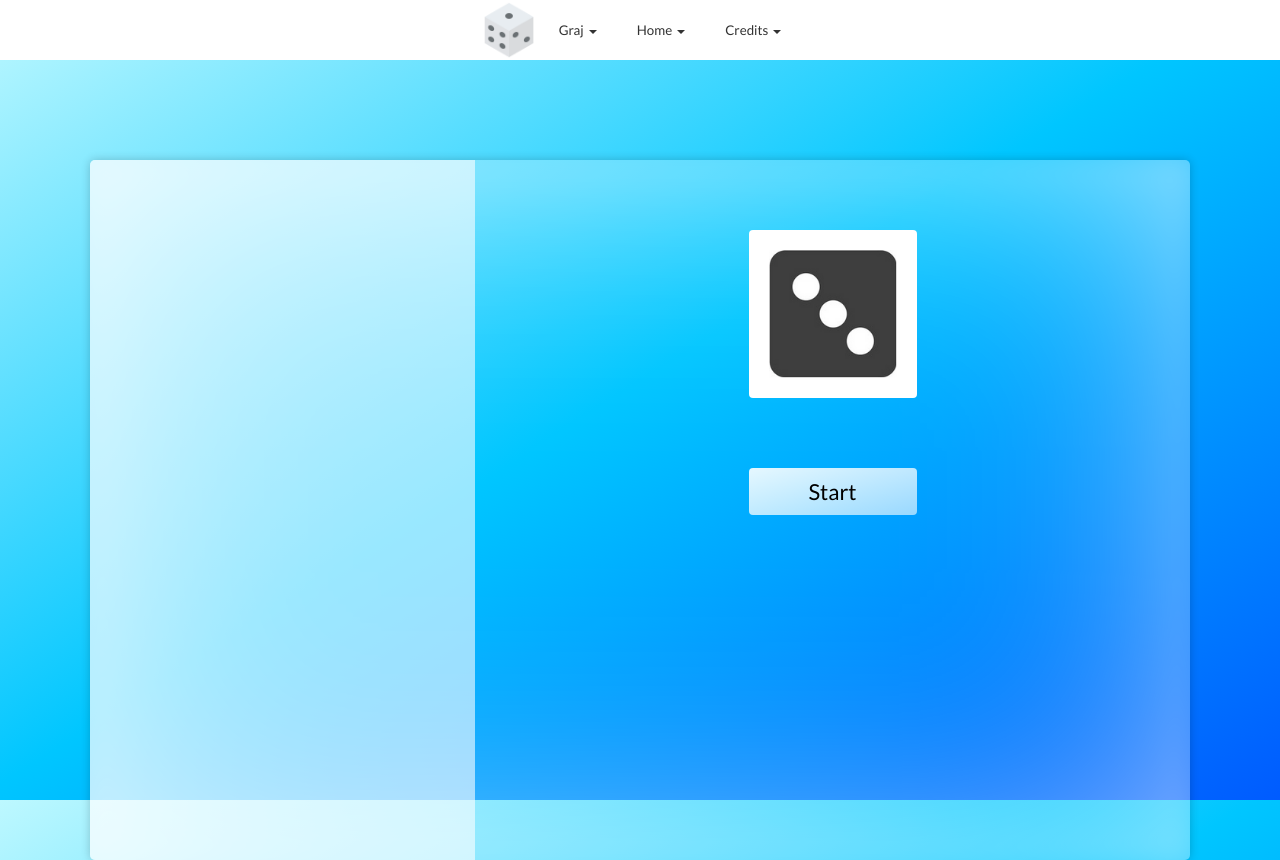
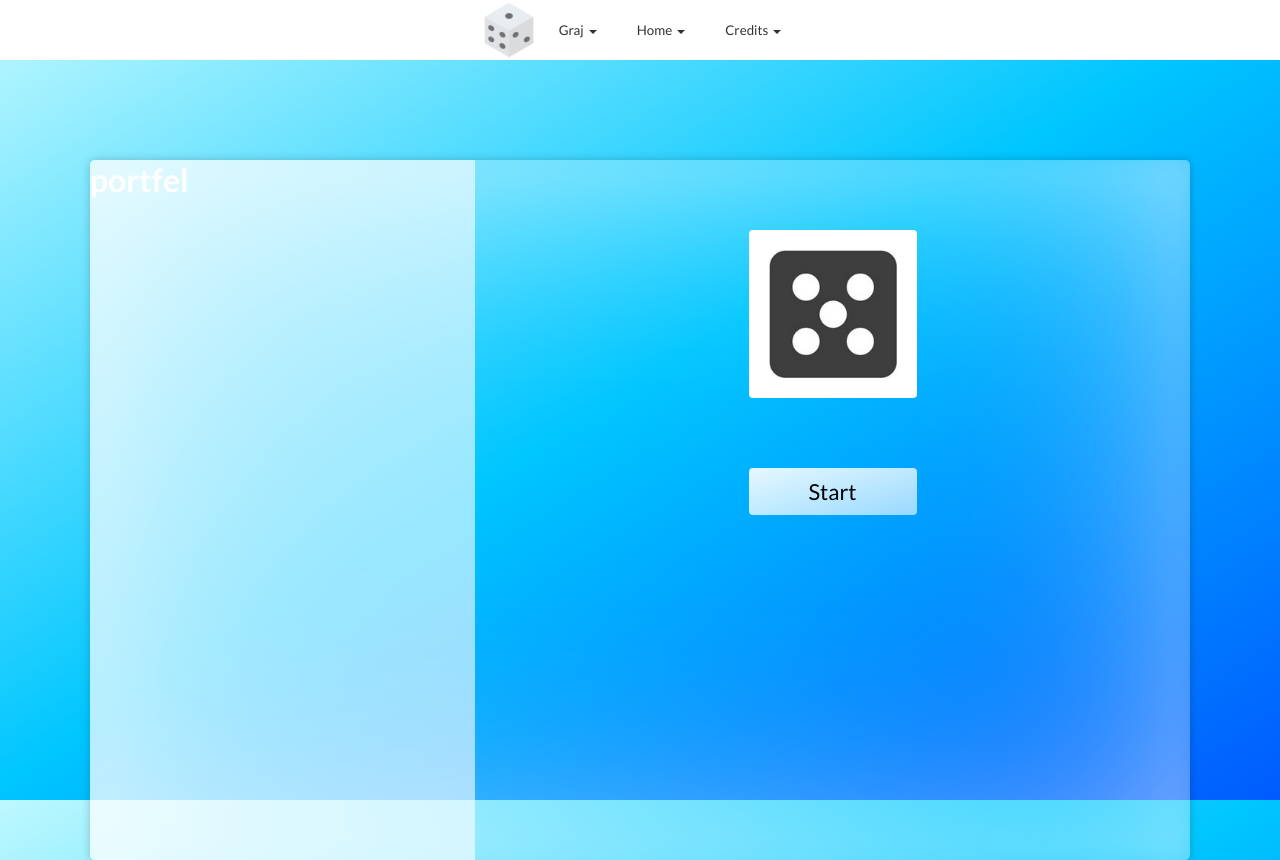
Before and after one commit to DStojecki/dice-game, a Vue app: page /game in a window 1280 px wide. Built offline with nearby package versions, Linux system fonts and the light colour scheme.

Commit message:
minor changes

```diff
--- a/src/components/Displayer/Displayer.vue
+++ b/src/components/Displayer/Displayer.vue
@@ -1,6 +1,6 @@
 <template>
     <div class="wrapper">
-        <div class="stats"></div>
+        <Stats class="stats" />
 
         <div class="game-panel">
 
@@ -24,6 +24,7 @@
 <script>
 import { mapState } from 'vuex'
 import GamePanel from '../GamePanel/GamePanel'
+import Stats from '../Stats/Stats'
 
 export default {
     data() {
@@ -36,7 +37,8 @@
     },
 
     components: {
-        GamePanel
+        GamePanel,
+        Stats,
     },
 
     computed: {
--- /dev/null
+++ b/src/components/Stats/Stats.vue
@@ -0,0 +1,15 @@
+<template>
+    <Wallet />
+</template>
+
+
+<script>
+
+import Wallet from "./Wallet.vue"
+
+export default {
+    components: {
+        Wallet,
+    }
+}
+</script>
--- /dev/null
+++ b/src/components/Stats/Wallet.vue
@@ -0,0 +1,3 @@
+<template>
+    <h1>portfel</h1>
+</template>
```
Also changed, not shown: src/components/Game.vue (line endings or trailing spaces).
